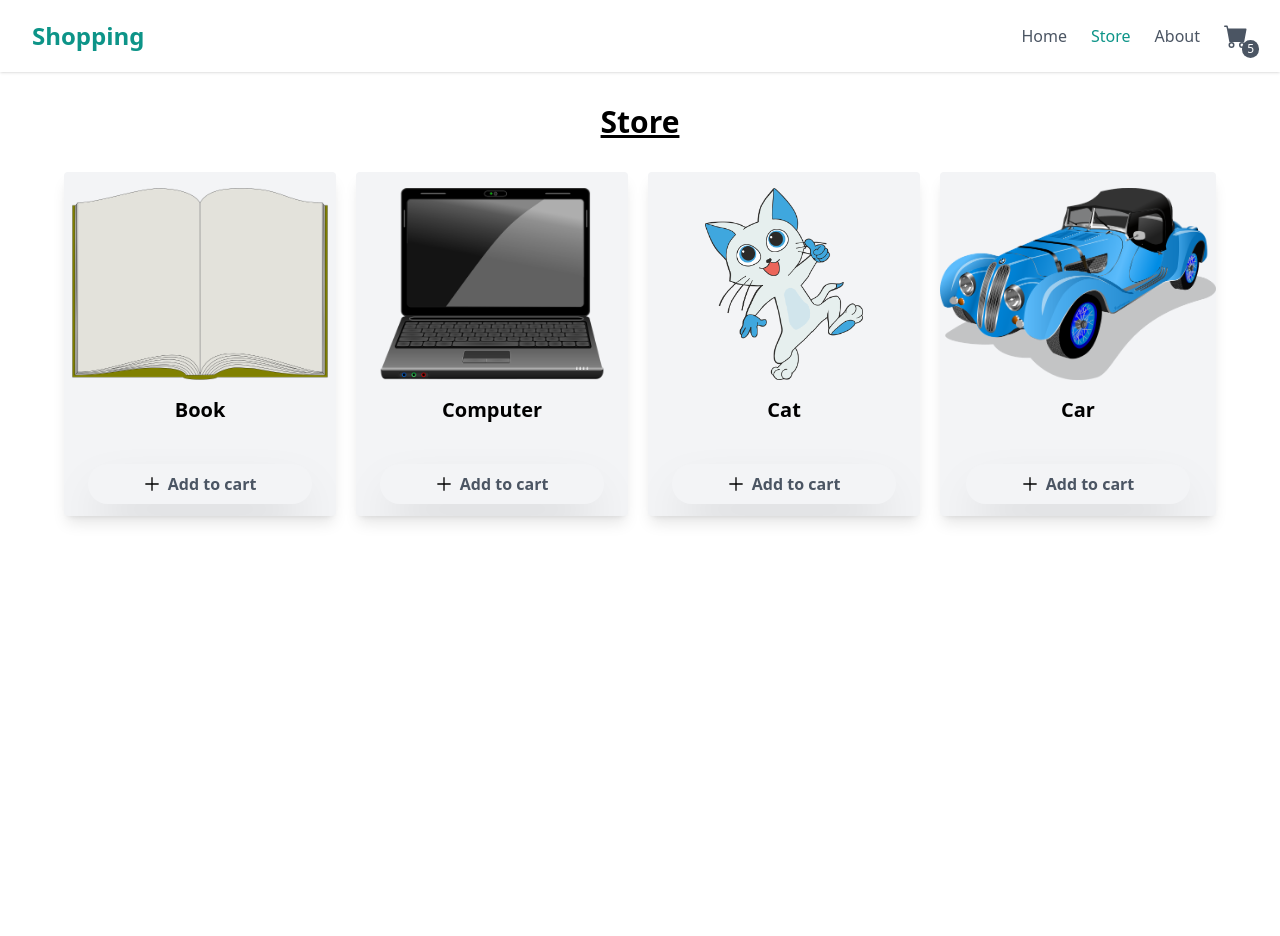
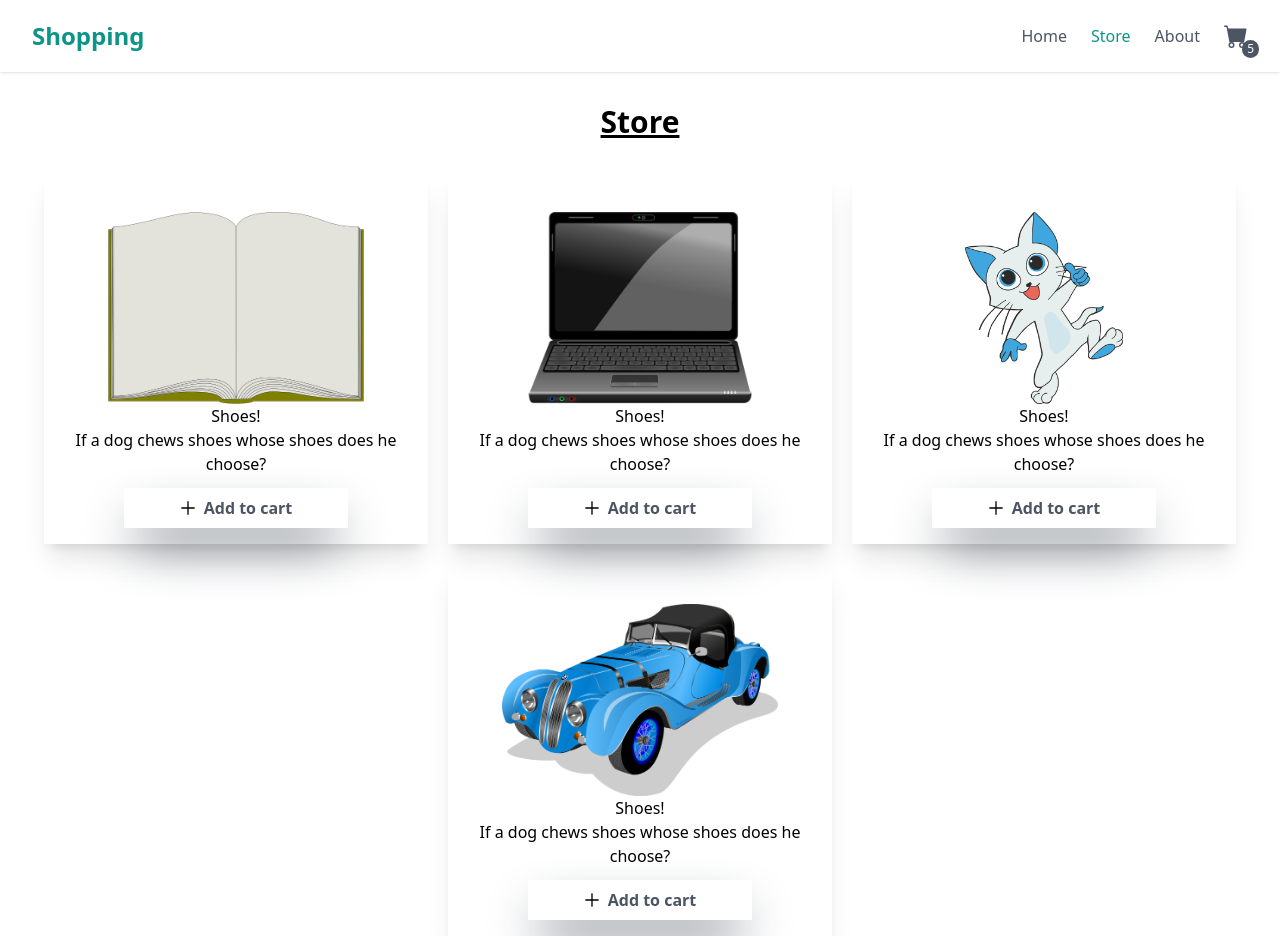
Before and after one commit to omarsalem7/shopping-cart-ts, a React (Vite) app: page /store in a window 1280 px wide. Before the commit the page ends 800 px from the top, so only its background shows below. Built offline with nearby package versions, Linux system fonts and the light colour scheme.

Commit message:
fix style for card item

```diff
--- a/src/components/storeItem.tsx
+++ b/src/components/storeItem.tsx
@@ -1,4 +1,5 @@
 import { GrAdd } from 'react-icons/gr';
+import { formatCurrency } from '../utilities/currencyFormat';
 type storeItemType = {
   id: number;
   name: string;
@@ -6,23 +7,31 @@ type storeItemType = {
   imgUrl: string;
 };
 const StoreItem = ({ id, name, price, imgUrl }: storeItemType) => {
+  const quan: number = 1;
   return (
-    <div className="mb-8 pt-4  bg-gray-100 text-center max-w-sm rounded overflow-hidden shadow-lg">
+    <div className="card w-96 bg-base-100 shadow-xl">
+      <figure className="px-10 pt-10">
         <img
           className="object-cover h-48 mx-auto"
           src={imgUrl}
           alt="Sunset in the mountains"
         />
-      <div className="px-6 py-4">
-        <div className="font-bold text-xl mb-2">{name}</div>
-      </div>
-      <div className="px-6 pt-4 pb-2">
-        <button className="text-center mb-1 w-56 bg-white-500 shadow-2xl hover:text-gray-800 hover:shadow-gray-800 text-gray-600 font-bold py-2 px-4 rounded-full">
+      </figure>
+      <div className="card-body items-center text-center">
+        <h2 className="card-title">Shoes!</h2>
+        <p>If a dog chews shoes whose shoes does he choose?</p>
+        <div className="px-6 py-3">
+          {quan === 0 ? (
+            <span>{quan}</span>
+          ) : (
+            <button className="text-center mb-1 w-56 bg-white-500 shadow-2xl hover:text-gray-800 shadow-gray-800 text-gray-600 font-bold py-2 px-4 ">
               <span className="flex justify-center items-center gap-2">
                 <GrAdd />
                 Add to cart
               </span>
             </button>
+          )}
+        </div>
       </div>
     </div>
   );
--- /dev/null
+++ b/src/utilities/currencyFormat.tsx
@@ -0,0 +1,8 @@
+const CURRENCY = new Intl.NumberFormat(undefined, {
+  currency: 'USD',
+  style: 'currency',
+});
+
+export function formatCurrency(number: number) {
+  return CURRENCY.format(number);
+}
```
Lines whose indentation alone changed are shown as unchanged.
